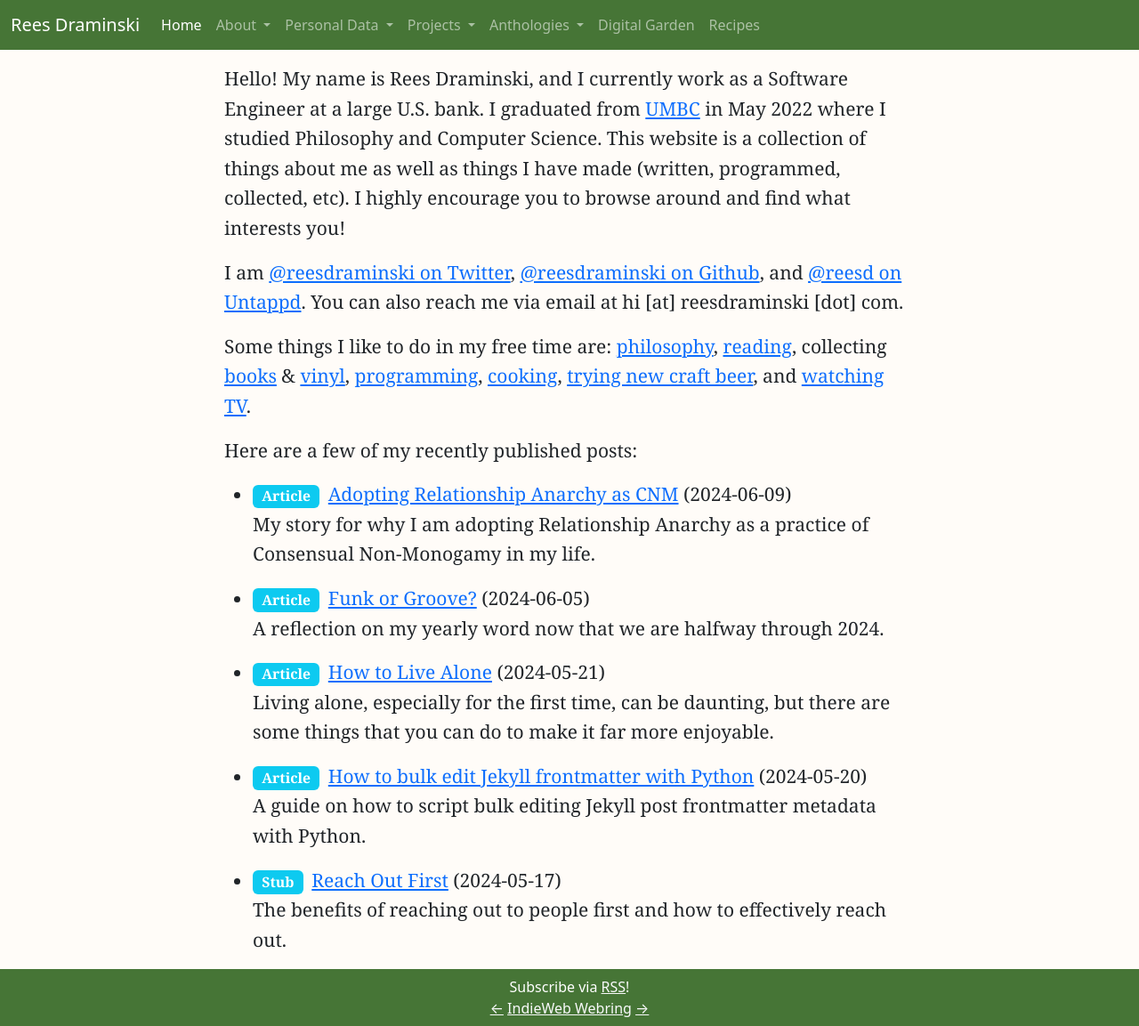
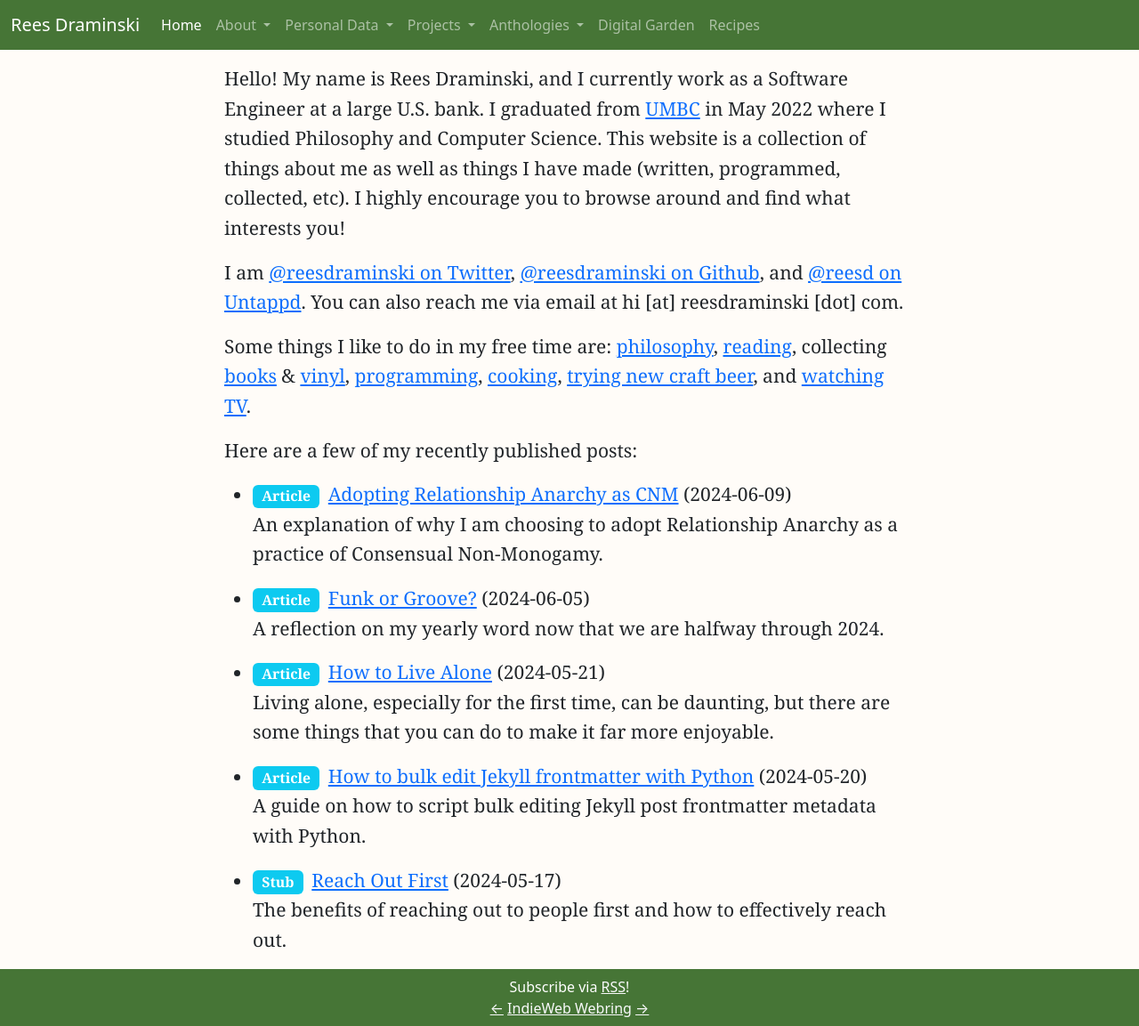
Before and after one commit to reeshuffled/reeshuffled.github.io, a Jekyll site: the page built from index.html, in a window 1280 px wide. Shown: the whole page at 89% size. Built offline with Jekyll 4.4.1, drawn with Linux system fonts in a browser that asks for light colours.

Commit message:
tweak title and description:

```diff
--- a/_posts/2024-06-09-Adopting-Relationship-Anarchy-as-CNM.md
+++ b/_posts/2024-06-09-Adopting-Relationship-Anarchy-as-CNM.md
@@ -4,8 +4,8 @@ type: article
 category: Garden
 tags: ["Non-monogamy"]
 title: "Adopting Relationship Anarchy as CNM"
-slug: adopting-ra
-description: "My story for why I am adopting Relationship Anarchy as a practice of Consensual Non-Monogamy in my life."
+slug: adopting-ra-as-cnm
+description: "An explanation of why I am choosing to adopt Relationship Anarchy as a practice of Consensual Non-Monogamy."
 started_at: "2024-05-22 20:52:00"
 ---
 
```
